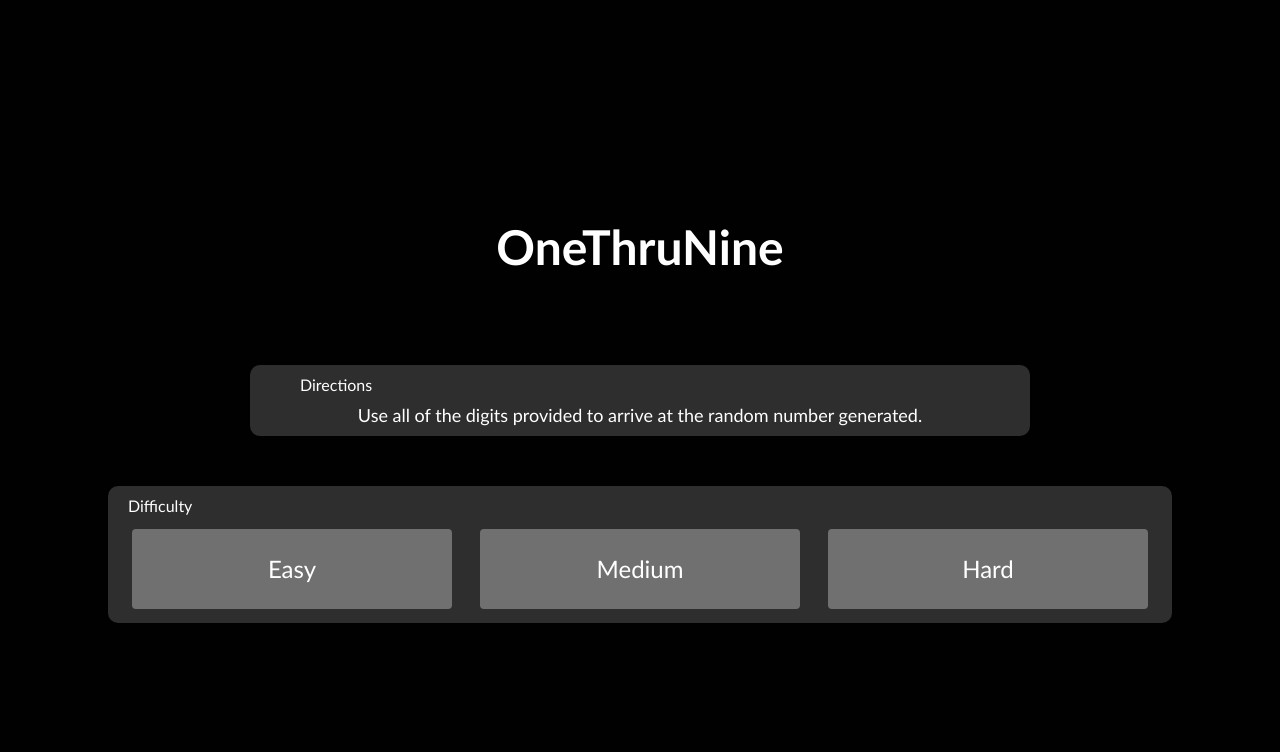
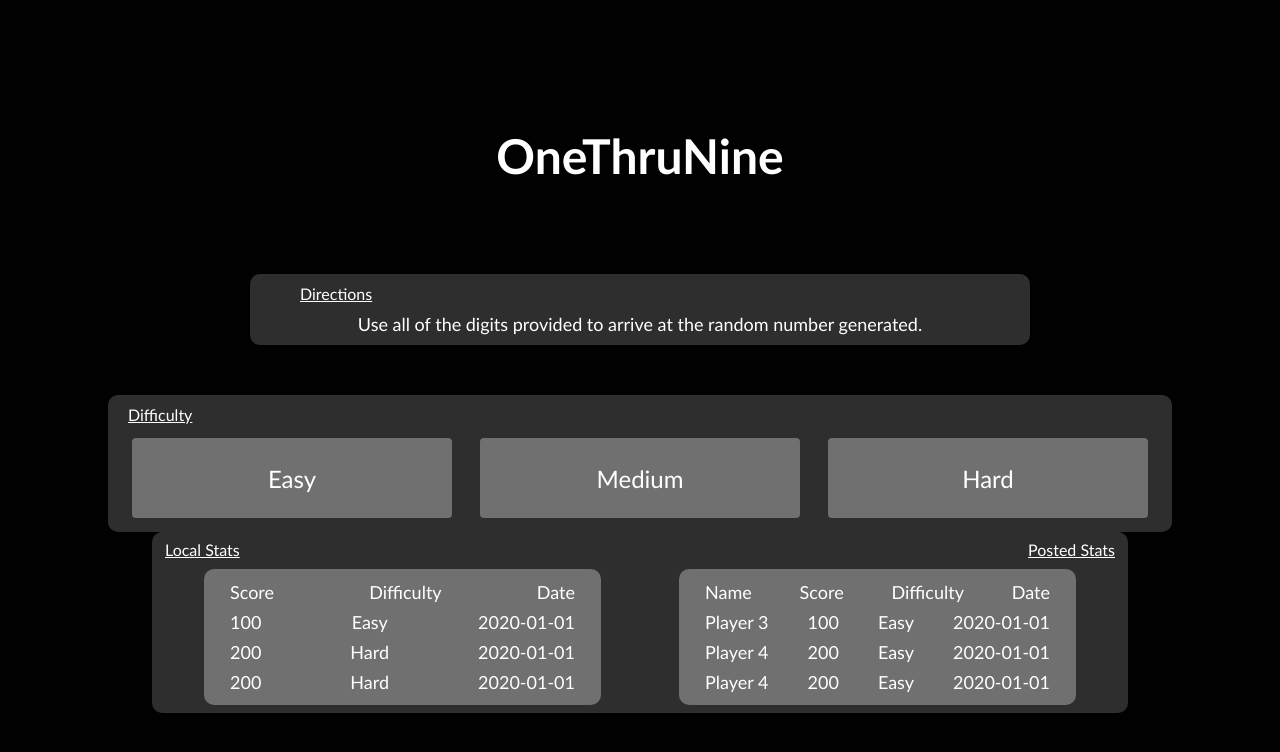
Before and after one commit to RobotMonkeyLLC/OneThroughNine-v2, a React (Create React App) app in the folder client/: page / in a window 1280 px wide. Shown: the top 752 px of the page. Built offline with nearby package versions, Linux system fonts and the light colour scheme.

Commit message:
added leaderboard; added scores temp data

```diff
--- a/client/src/App.css
+++ b/client/src/App.css
@@ -99,8 +99,12 @@ body {
 }
 
 .text-header {
+  display: flex;
+  flex-direction: row;
   font-size: medium;
   text-align: start;
+  justify-content: space-between;
+  text-decoration: underline;
 }
 .difficulty-container {
   width: 80%;
@@ -319,13 +323,22 @@ button {
 .stats-container {
   width: 950px;
   padding: 0%;
-  padding-block: 2vh;
+  padding-block: 1vh;
+  padding-inline: 1vw;
   background-color: #2e2e2e;
   border-radius: 10px;
+  display: flex;
+  flex-direction: column;
+  justify-content: space-around;
+  gap: 10px;
+}
+
+.stats-board {
   display: flex;
   flex-direction: row;
   justify-content: space-around;
 }
+
 .stats-container ul  {
   width: 345px;
   display: flex;
--- /dev/null
+++ b/client/src/Leaderboard.jsx
@@ -0,0 +1,61 @@
+import React from "react";
+import {scoresData_local, scoresData_posted} from "./scoresData";
+
+const FillPosted = ({data}) => (
+    <ul className="stats">
+        <li>{data.name}</li>
+        <li>{data.score}</li>
+        <li>{data.difficulty}</li>
+        <li>{data.date}</li>
+    </ul>
+)
+
+const FillLocal = ({data}) => (
+    <ul className="stats">
+
+        <li>{data.score}</li>
+        <li>{data.difficulty}</li>
+        <li>{data.date}</li>
+    </ul>
+)
+
+const Leaderboard = () => (
+    <div className="stats-container">
+        <div className="text-header">
+            <p>Local Stats</p>
+            <p>Posted Stats</p>
+        </div>
+        <div className="stats-board">
+            <ul id="Local" className="stat">
+                <ul>
+                    <li>Score</li>
+                    <li>Difficulty</li>
+                    <li>Date</li>
+                </ul>
+                {scoresData_local.map((score, index) => (
+                    <FillLocal
+                        key={score.name}
+                        index={index}
+                        data={score}
+                    />
+                ))}
+            </ul>
+            <ul id="Posted" className="stat">
+                <ul>
+                    <li>Name</li>
+                    <li>Score</li>
+                    <li>Difficulty</li>
+                    <li>Date</li>
+                </ul>
+                {scoresData_posted.map((score, index) => (
+                    <FillPosted
+                        key={score.name}
+                        index={index}
+                        data={score}
+                    />
+                ))}
+            </ul>
+        </div>
+    </div>
+)
+export default Leaderboard;
--- a/client/src/Overlay.js
+++ b/client/src/Overlay.jsx
@@ -1,4 +1,5 @@
 import React from 'react';
+import Leaderboard from './Leaderboard';
 
 const Title = () => (
     <div className="main-title-container">
@@ -36,7 +37,7 @@ function Overlay() {
       <Title />
       <Rules />
       <Difficulty />
-
+      <Leaderboard />
       {/* Add more elements as needed */}
     </div>
   );
--- /dev/null
+++ b/client/src/scoresData.jsx
@@ -0,0 +1,93 @@
+const scoresData_posted = [
+    // sample data for testing
+    {
+        "name": "Player 3",
+        "score": 100,
+        "source": "Local",
+        "difficulty": "Easy",
+        "date": "2020-01-01"
+    },
+    {
+        "name": "Player 4",
+        "score": 200,
+        "source": "Local",
+        "difficulty": "Easy",
+        "date": "2020-01-01"
+    },
+    {
+        "name": "Player 4",
+        "score": 200,
+        "source": "Local",
+        "difficulty": "Easy",
+        "date": "2020-01-01"
+    },
+    {
+        "name": "Player 2",
+        "score": 200,
+        "source": "Local",
+        "difficulty": "Hard",
+        "date": "2020-01-01"
+    },
+    {
+        "name": "Player 2",
+        "score": 200,
+        "source": "Local",
+        "difficulty": "Hard",
+        "date": "2020-01-01"
+    },
+    {
+        "name": "Player 2",
+        "score": 200,
+        "source": "Local",
+        "difficulty": "Hard",
+        "date": "2020-01-01"
+    },
+    {
+        "name": "Player 2",
+        "score": 200,
+        "source": "Local",
+        "difficulty": "Hard",
+        "date": "2020-01-01"
+    },
+    {
+        "name": "Player 2",
+        "score": 200,
+        "source": "Local",
+        "difficulty": "Hard",
+        "date": "2020-01-01"
+    },
+    {
+        "name": "Player 2",
+        "score": 200,
+        "source": "Local",
+        "difficulty": "Hard",
+        "date": "2020-01-01"
+    }
+
+];
+const scoresData_local = [
+    // sample data for testing
+    {
+        "name": "Player 1",
+        "score": 100,
+        "source": "Local",
+        "difficulty": "Easy",
+        "date": "2020-01-01"
+    },
+    {
+        "name": "Player 2",
+        "score": 200,
+        "source": "Local",
+        "difficulty": "Hard",
+        "date": "2020-01-01"
+    },
+    {
+        "name": "Player 2",
+        "score": 200,
+        "source": "Local",
+        "difficulty": "Hard",
+        "date": "2020-01-01"
+    }
+];
+
+export {scoresData_local, scoresData_posted};
```
